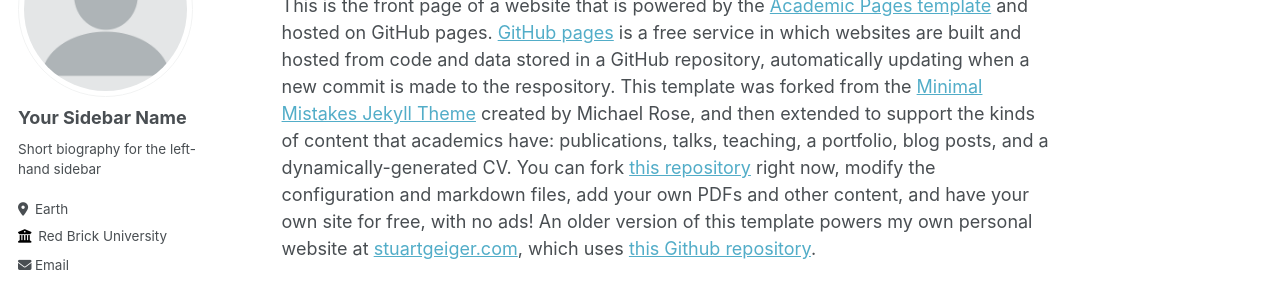
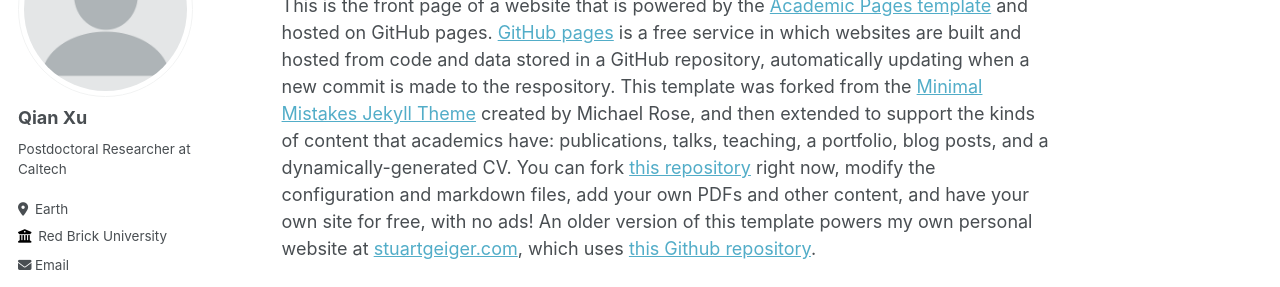
Before and after one commit to deltaXdeltaQ/deltaXdeltaQ.github.io, a Jekyll site: the page built from _pages/about.md, in a window 1280 px wide. Shown: the part 184-471 px from the top of the page. Built offline with Jekyll 4.4.1, drawn with Linux system fonts in a browser that asks for light colours; some web fonts are replaced.

Commit message:
Update _config.yml

```diff
--- a/_config.yml
+++ b/_config.yml
@@ -22,13 +22,13 @@ repository               : "academicpages/academicpages.github.io"
 author:
   # Biographic information
   avatar           : "profile.png"
-  name             : "Your Sidebar Name"
+  name             : "Qian Xu"
   pronouns         : # example: "she/her"
-  bio              : "Short biography for the left-hand sidebar"
+  bio              : "Postdoctoral Researcher at Caltech"
   location         : "Earth"
   employer         : "Red Brick University"
   uri              : # URL
-  email            : "none@example.org"
+  email            : "qianxu@caltech.edu"
 
   # Academic websites
   arxiv            : # URL - Update with the correct link to your profile
```
